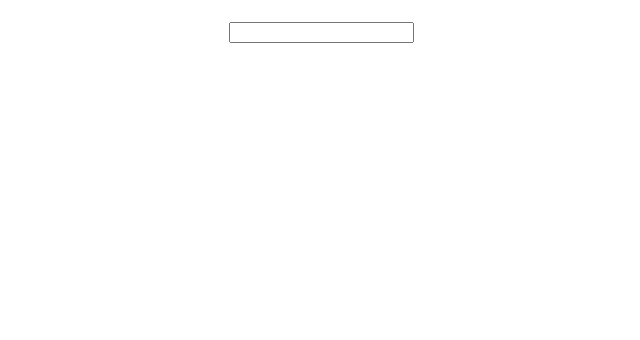
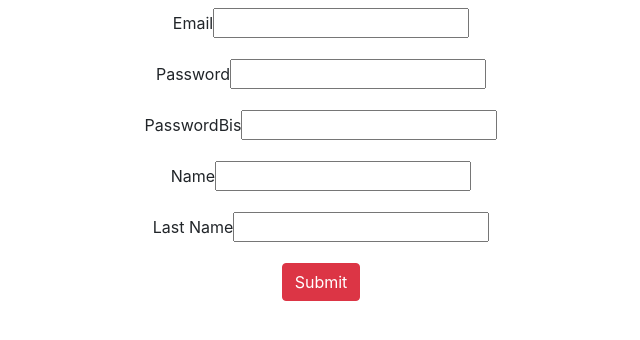
Before and after one commit to WildCodeSchool/toulouse-0918-js-odyssey-homer, a React (Create React App) app in the folder front/: page / in a window 1280 px wide. Shown: the top 340 px of the page, without its empty margins (319-959 px from the left). Built offline with nearby package versions, Linux system fonts and the light colour scheme.

Commit message:
quete 020

```diff
--- a/front/src/SignUp.js
+++ b/front/src/SignUp.js
@@ -5,19 +5,65 @@ class SignUp extends React.Component {
   constructor(props){
     super(props);
     this.state = {
-      value: ''
+      email: '',
+      password: '',
+      passwordbis: '',
+      name: '',
+      lastname: ''
     }
+    this.handleSubmit = this.handleSubmit.bind(this);
+    this.handleChange = this.handleChange.bind(this);
   }
 
-  updateEmailField(event){
-    this.setState({value: event.target.value})
+  handleChange(e){
+      e.preventDefault();
+      this.setState({
+          [e.target.name]: e.target.value
+      })
   }
+
+  handleSubmit(e){
+    e.preventDefault();
+    console.log(JSON.stringify(this.state,1,1))
+  }
+
 
   render() {
     return(
       <div>
         <h1>{this.state.value}</h1>
-        <input onChange={this.updateEmailField.bind(this)} type="email" name="email"/>
+
+        <form action="" onSubmit={this.handleSubmit}>
+        <div className="pb-3">
+          <label htmlFor="email">Email</label>
+          <input type="email" name="email" onChange={this.handleChange} name="email"/>
+        </div>
+
+        <div className="pb-3">
+          <label htmlFor="password">Password</label>
+          <input type="password" name="password" onChange={this.handleChange} name="password"/>
+        </div>
+
+        <div className="pb-3">
+          <label htmlFor="passwordbis">PasswordBis</label>
+          <input type="password" name="passwordbis" onChange={this.handleChange} name="passwordbis"/>
+        </div>
+
+        <div className="pb-3">
+          <label htmlFor="name">Name</label>
+          <input type="name" name="name" onChange={this.handleChange} name="name"/>
+        </div>
+
+        <div className="pb-3">
+          <label htmlFor="lastname">Last Name</label>
+          <input type="name" name="lastName" onChange={this.handleChange} name="lastName"/>
+        </div>
+
+        <div>
+           <input type="submit" value='Submit' className='btn btn-danger'/>
+        </div>
+
+        </form>
 
       </div>
     )
--- a/front/src/index.js
+++ b/front/src/index.js
@@ -3,6 +3,7 @@ import ReactDOM from 'react-dom';
 import './index.css';
 import App from './App';
 import * as serviceWorker from './serviceWorker';
+import 'bootstrap/dist/css/bootstrap.min.css';
 
 ReactDOM.render(<App />, document.getElementById('root'));
 
```
Also changed, not shown: 1 other file (tests, documents, lock files or other folders).
